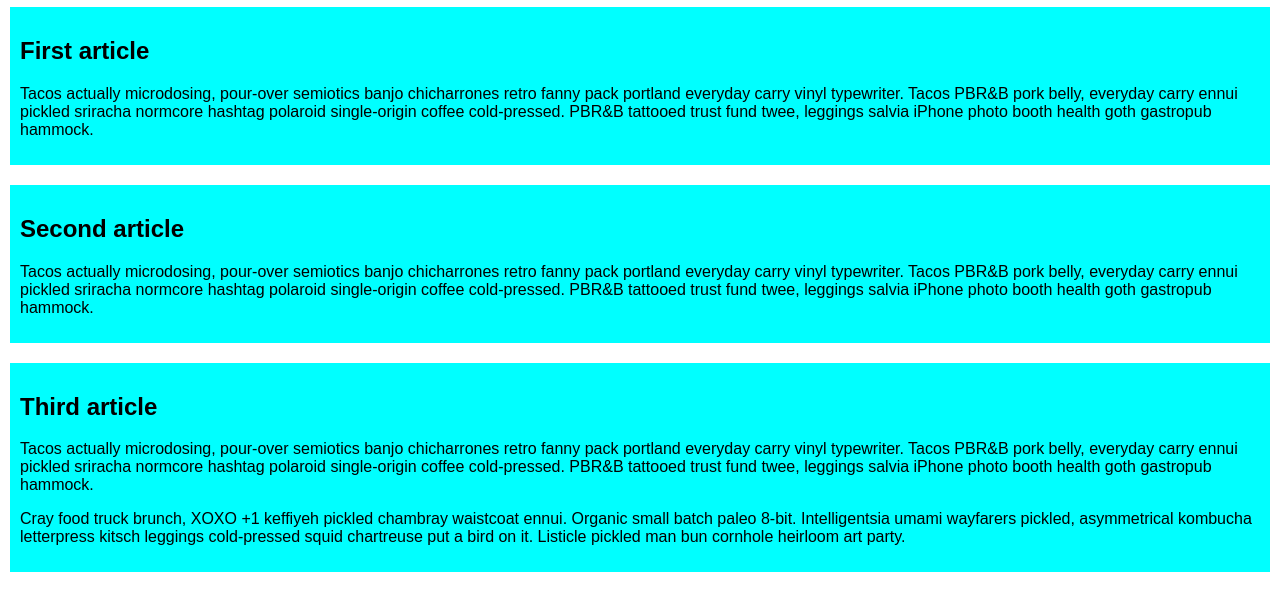
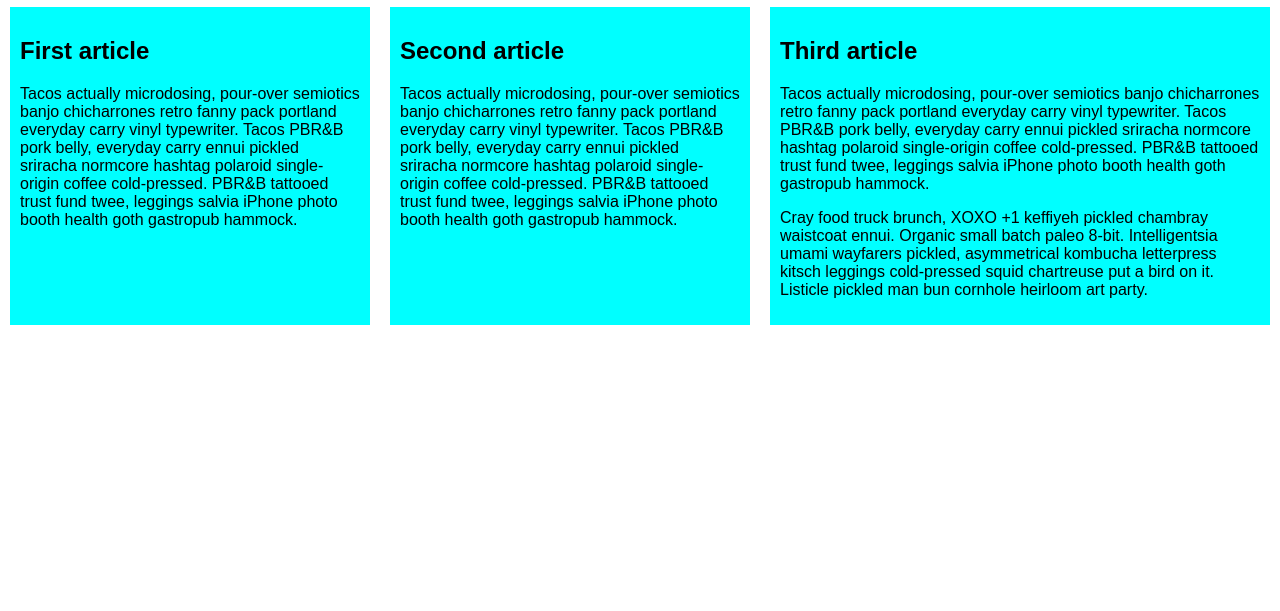
Before and after one commit to HashubWang/web_test, a plain HTML site: page 练习/flexbox.html in a window 1280 px wide. Shown: the part 103-714 px from the top of the page. Drawn offline with Linux system fonts and the light colour scheme.

Commit message:
flex_box

```diff
--- a/练习/flexbox.html
+++ b/练习/flexbox.html
@@ -29,7 +29,14 @@
       }
       section{
           display: flex;
-          flex-direction: column;
+          flex-direction: row;
+      }
+      article{
+          flex: 1 200px;
+
+      }
+      article:nth-of-type(3){
+        flex: 2 200px;
       }
       </style>
 </head>
```
Also changed, not shown: 练习/flexbox_01.html (+3 -2 lines).
